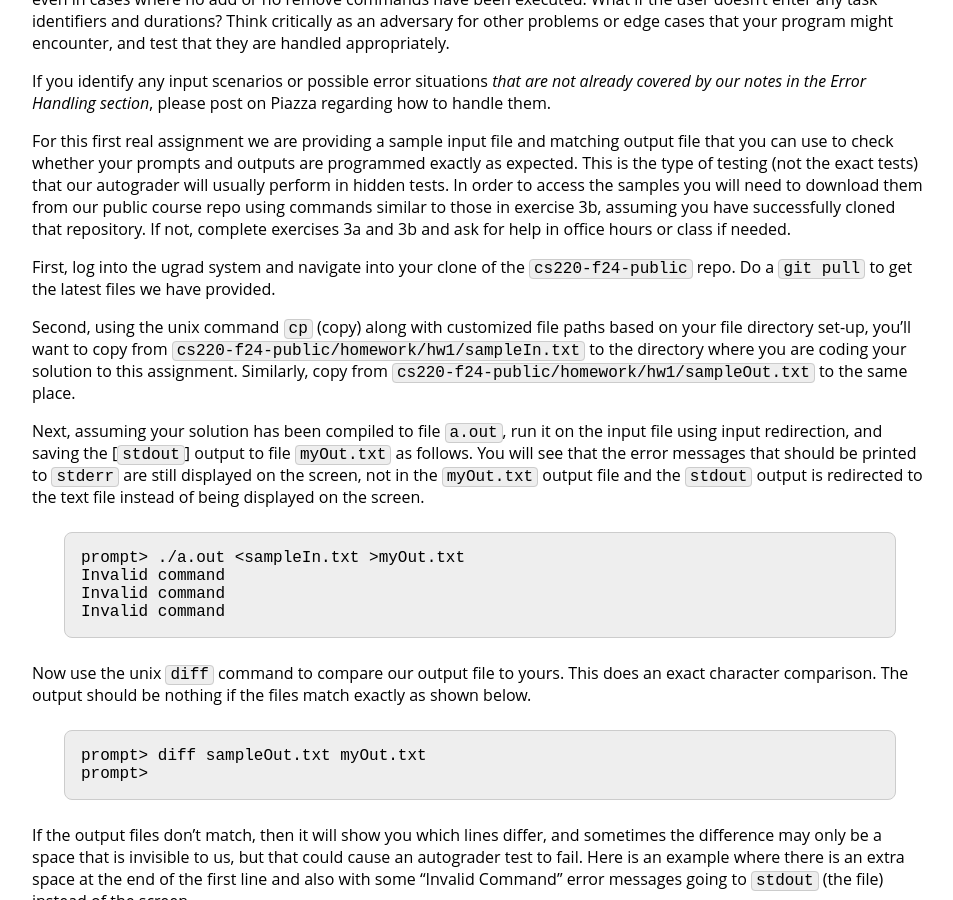
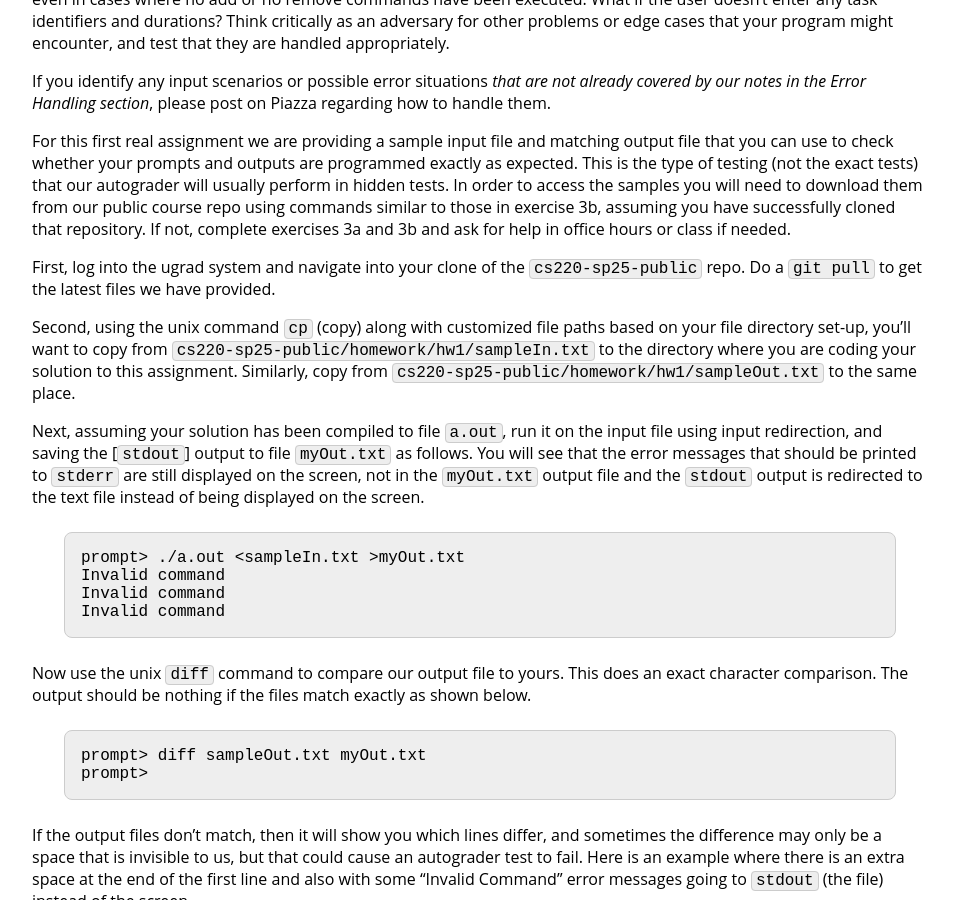
Before and after one commit to jhu-ip/cs220-sp25, a Jekyll site: the page built from assign/hw1.md, in a window 1280 px wide and 900 px high, scrolled down 6920 px. Shown: the whole window, without its empty margins (160-1113 px from the left). Built offline with Jekyll 4.4.1, drawn with Linux system fonts in a browser that asks for light colours; some of the changed text lies outside the part shown.

```diff
--- a/assign/hw1.md
+++ b/assign/hw1.md
@@ -420,14 +420,14 @@ repository. If not, complete exercises 3a and 3b and ask for help in
 office hours or class if needed.
 
 First, log into the ugrad system and navigate into your clone of the
-`cs220-f24-public` repo. Do a `git pull` to get the latest files we
+`cs220-sp25-public` repo. Do a `git pull` to get the latest files we
 have provided.
 
 Second, using the unix command `cp` (copy) along with customized file
 paths based on your file directory set-up, you'll want to copy from
-`cs220-f24-public/homework/hw1/sampleIn.txt` to the directory where
+`cs220-sp25-public/homework/hw1/sampleIn.txt` to the directory where
 you are coding your solution to this assignment. Similarly, copy from
-`cs220-f24-public/homework/hw1/sampleOut.txt` to the same place.
+`cs220-sp25-public/homework/hw1/sampleOut.txt` to the same place.
 
 Next, assuming your solution has been compiled to file `a.out`, run
 it on the input file using input redirection, and saving the
```
Also changed, not shown: other parts of assign/hw1.md (+2 -2 lines).
